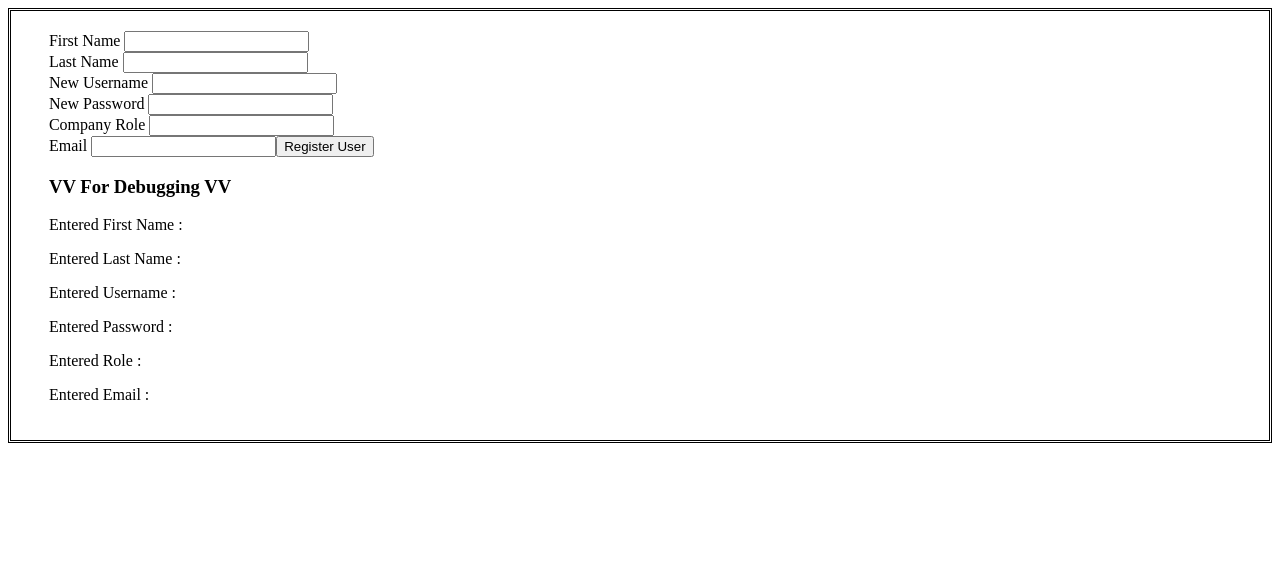
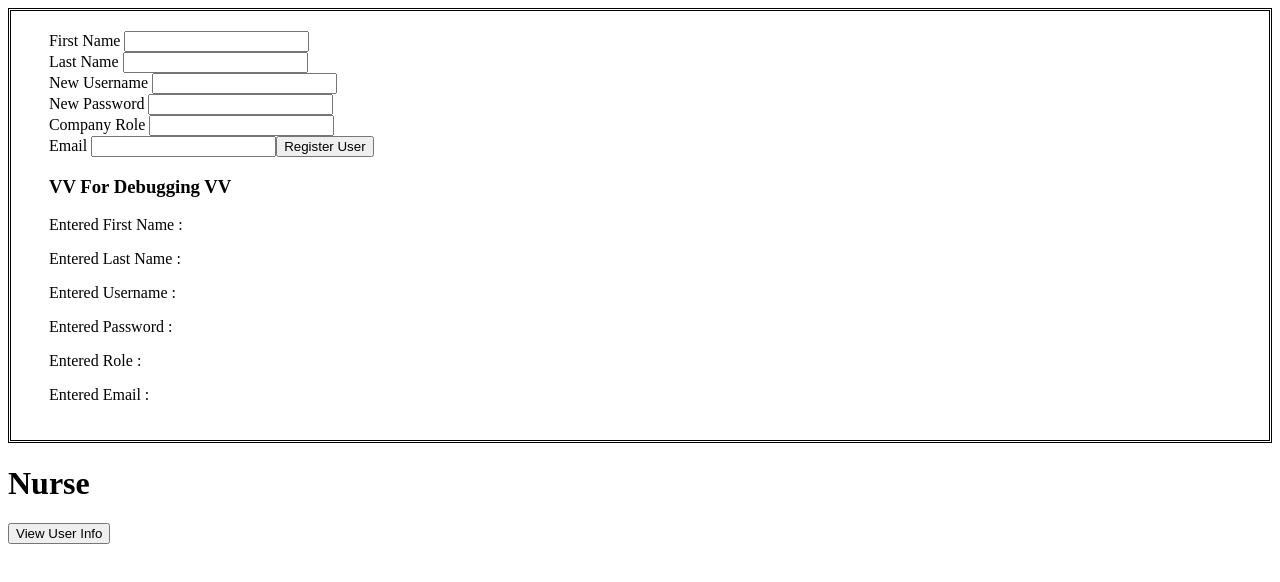
Before and after one commit to Revature-WellNet/Front-End, an Angular app: page / in a window 1280 px wide. Shown: the top 582 px of the page. Built offline with nearby package versions, Linux system fonts and the light colour scheme.

Commit message:
Fixed nurse component not appearing

```diff
--- a/src/app/app.component.html
+++ b/src/app/app.component.html
@@ -1,3 +1,5 @@
 
 
 <app-registration></app-registration>
+
+<app-nurse></app-nurse>
--- a/src/app/components/nurse/nurse.component.html
+++ b/src/app/components/nurse/nurse.component.html
@@ -0,0 +1,3 @@
+<h1>Nurse</h1>
+
+<app-button (btnClick)="getInfo()" text="View User Info"></app-button>
--- /dev/null
+++ b/src/app/components/nurse/nurse.component.ts
@@ -0,0 +1,20 @@
+import { Component, OnInit } from '@angular/core';
+import { NurseService } from 'src/app/services/nurse.service';
+
+@Component({
+  selector: 'app-nurse',
+  templateUrl: './nurse.component.html',
+  styleUrls: ['./nurse.component.css']
+})
+export class NurseComponent implements OnInit {
+
+  constructor(private nurse: NurseService) { }
+
+  ngOnInit(): void {
+  }
+
+  getInfo(){
+    this.nurse.getUserInfo();
+  }
+
+}
```
Also changed, not shown: src/app/app.module.ts (+7 -4 lines), src/app/components/nurse/nurse.component.css (added), 1 other file (tests, documents, lock files or other folders).
